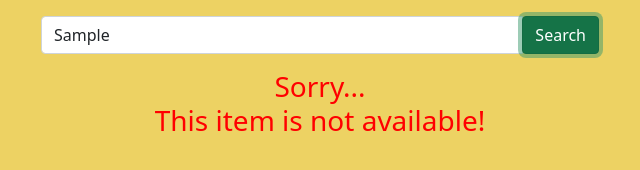
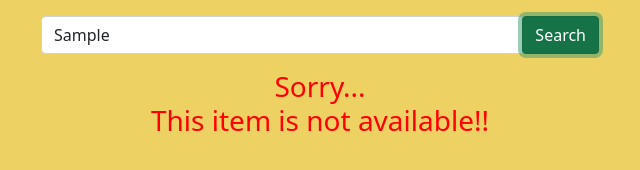
Before and after one commit to Ashraful-Hasan10/Assignment-5, a plain HTML site: page index.html in a window 1280 px wide. Both pictures are taken after typing "Sample" into the empty fields and a click on the button "Search". Shown: the part 138-308 px from the top of the page, 320-960 px from the left. Drawn offline with nearby package versions, Linux system fonts and the light colour scheme; no server answers.

Commit message:
Modified

```diff
--- a/index.html
+++ b/index.html
@@ -52,7 +52,7 @@
             </div>
 
             <div id="error-search">
-                <h3> Sorry... <br> This item is not available! </h3>
+                <h3> Sorry... <br> This item is not available!! </h3>
             </div>
         </form>
 
```
